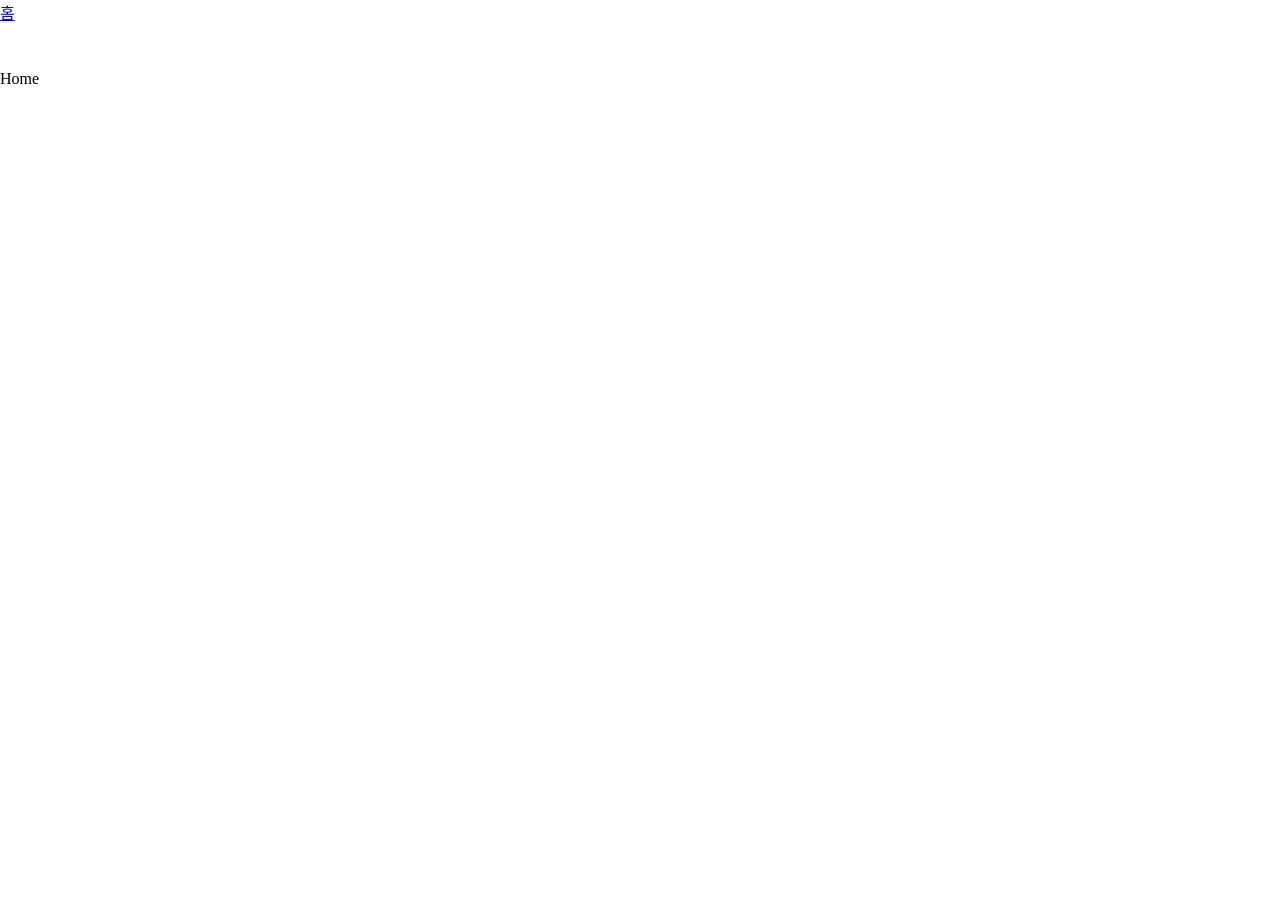
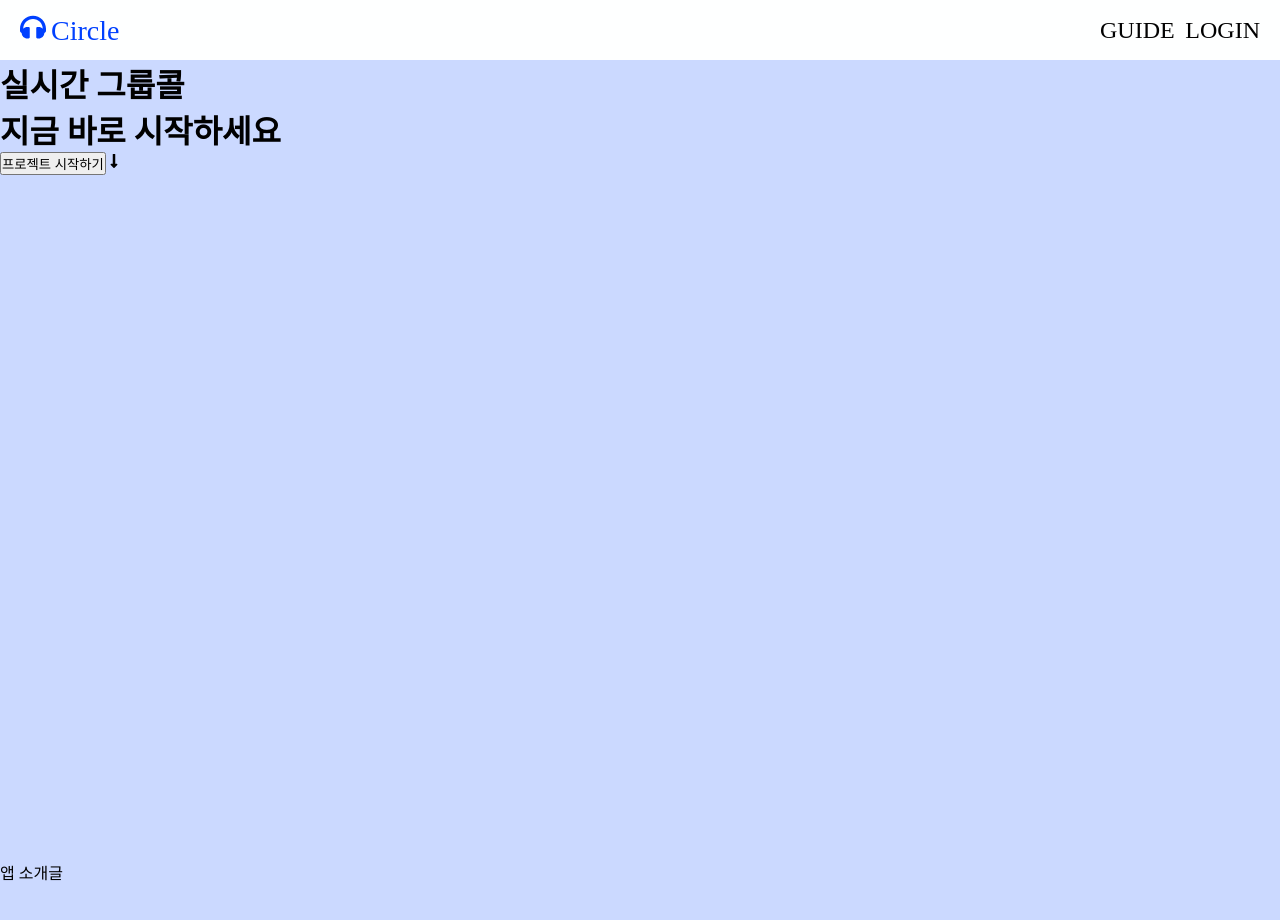
Before and after one commit to Team-TTT/Circle-Web-FE, a React (Create React App) app: page / in a window 1280 px wide. Shown: the top 920 px of the page. Before the commit the page ends 800 px from the top, so only its background shows below. Built offline with nearby package versions, Linux system fonts and the light colour scheme.

Commit message:
feat: 홈페이지 작업 아직 진행중..
홈페이지 작업중입니다.
작업 공유를 위하여 커밋 내역 남깁니다.

```diff
--- a/package.json
+++ b/package.json
@@ -9,6 +9,7 @@
     "@testing-library/user-event": "^13.5.0",
     "react": "^18.2.0",
     "react-dom": "^18.2.0",
+    "react-icons": "^4.6.0",
     "react-router-dom": "^6.4.2",
     "react-scripts": "5.0.1",
     "styled-components": "^5.3.6"
--- a/src/GlobalStyle.js
+++ b/src/GlobalStyle.js
@@ -4,6 +4,7 @@ const GlobalStyle = createGlobalStyle`
   * {
     box-sizing: border-box;
     margin: 0px;
+    padding: 0px;
   }
 
   #root, body, html {
--- a/src/app/App.js
+++ b/src/app/App.js
@@ -10,12 +10,15 @@ import ChannelsPage from "../common/pages/ChannelsPage";
 import ChannelDetailPage from "../common/pages/ChannelDetailPage";
 import ErrorPage from "../common/pages/ErrorPage";
 import NotFoundPage from "../common/pages/NotFoundPage";
+import GuidePage from "../common/pages/GuidePage";
 
 function App() {
   return (
     <Routes>
       <Route path="/" element={<HomeLayOut />}>
         <Route index element={<HomePage />} />
+        <Route path="docs" element={<GuidePage />} />
+
         <Route path="/projects" element={<ConsoleLayOut />}>
           <Route index element={<ProjectsPage />} />
 
--- a/src/common/components/Navbar/index.js
+++ b/src/common/components/Navbar/index.js
@@ -1,12 +1,24 @@
 import React from "react";
 import { Link } from "react-router-dom";
 import styled from "styled-components";
+import { FaHeadphones } from "react-icons/fa";
+
+import theme from "../../constants/theme";
 
 export default function Navbar() {
+  const handleOnLogin = () => {};
+
   return (
     <>
       <Container>
-        <Link to="/">홈</Link>
+        <GoToHome to="/">
+          <HomeIcon />
+          <HomeTitle>Circle</HomeTitle>
+        </GoToHome>
+        <RightItems>
+          <GoToGuide to="/docs">GUIDE</GoToGuide>
+          <LoginButton onClick={handleOnLogin}>LOGIN</LoginButton>
+        </RightItems>
       </Container>
       <NavHelper />
     </>
@@ -14,10 +26,51 @@ export default function Navbar() {
 }
 
 const Container = styled.nav`
+  display: flex;
+  flex-direction: row;
+  justify-content: space-between;
+  align-items: center;
   position: fixed;
-  height: 70px;
+  width: 100%;
+  height: 60px;
+  padding: 0px 20px;
+  background-color: ${theme.white};
+  font-weight: 400;
 `;
 
 const NavHelper = styled.div`
-  height: 70px;
+  height: 60px;
 `;
+
+const HomeTitle = styled.span`
+  font-size: 28px;
+`;
+
+const HomeIcon = styled(FaHeadphones)`
+  margin-right: 5px;
+  font-size: 26px;
+`;
+
+const GoToHome = styled(Link)`
+  display: block;
+  text-decoration: none;
+  color: ${theme.blue};
+`;
+
+const RightItems = styled.div`
+  display: flex;
+  justify-content: space-between;
+  width: 160px;
+`;
+
+const LoginButton = styled.div`
+  font-size: 24px;
+  cursor: pointer;
+`;
+
+const GoToGuide = styled(Link)`
+  display: block;
+  text-decoration: none;
+  font-size: 24px;
+  color: ${theme.black};
+`;
--- /dev/null
+++ b/src/common/constants/theme.js
@@ -0,0 +1,9 @@
+const theme = {
+  gray: "#1a1c21",
+  black: "#030303",
+  skyBlue: "#cbd9ff",
+  blue: "#0040ff",
+  white: "#feffff",
+};
+
+export default theme;
--- /dev/null
+++ b/src/common/pages/GuidePage/index.js
@@ -0,0 +1,5 @@
+import React from "react";
+
+export default function GuidePage() {
+  return <div>GuidePage</div>;
+}
--- a/src/common/pages/HomePage/index.js
+++ b/src/common/pages/HomePage/index.js
@@ -1,5 +1,48 @@
 import React from "react";
+import styled from "styled-components";
+import { FaLongArrowAltDown } from "react-icons/fa";
+
+import theme from "../../constants/theme";
 
 export default function HomePage() {
-  return <div>Home</div>;
+  return (
+    <Container>
+      <StartGuideWrapper>
+        <TitleWrapper>
+          <Title>실시간 그룹콜</Title>
+          <Title>지금 바로 시작하세요</Title>
+        </TitleWrapper>
+        <StartProjectButton>프로젝트 시작하기</StartProjectButton>
+        <DownIcon />
+      </StartGuideWrapper>
+      <AppDescriptionWrapper>
+        <p>앱 소개글</p>
+      </AppDescriptionWrapper>
+    </Container>
+  );
 }
+
+const Container = styled.div`
+  display: flex;
+  flex-direction: column;
+  justify-content: space-between;
+  width: 100%;
+  height: calc(200% - 60px);
+  background-color: ${theme.skyBlue};
+`;
+
+const StartGuideWrapper = styled.div`
+  height: calc(50% - 30px);
+`;
+
+const TitleWrapper = styled.div``;
+
+const Title = styled.h1``;
+
+const StartProjectButton = styled.button``;
+
+const DownIcon = styled(FaLongArrowAltDown)``;
+
+const AppDescriptionWrapper = styled.div`
+  height: calc(50% - 30px);
+`;
```
Also changed, not shown: 1 other file (tests, documents, lock files or other folders).
